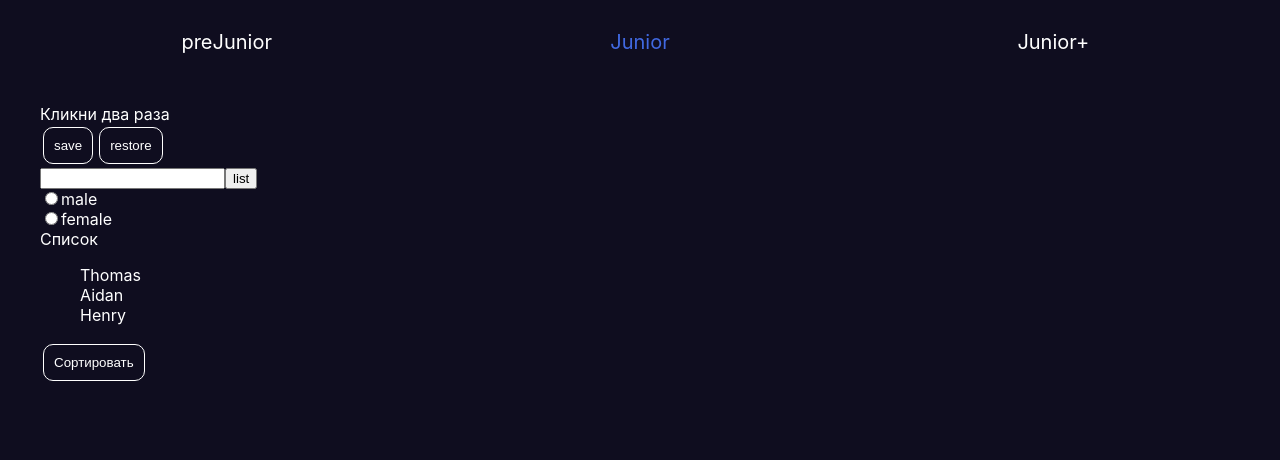
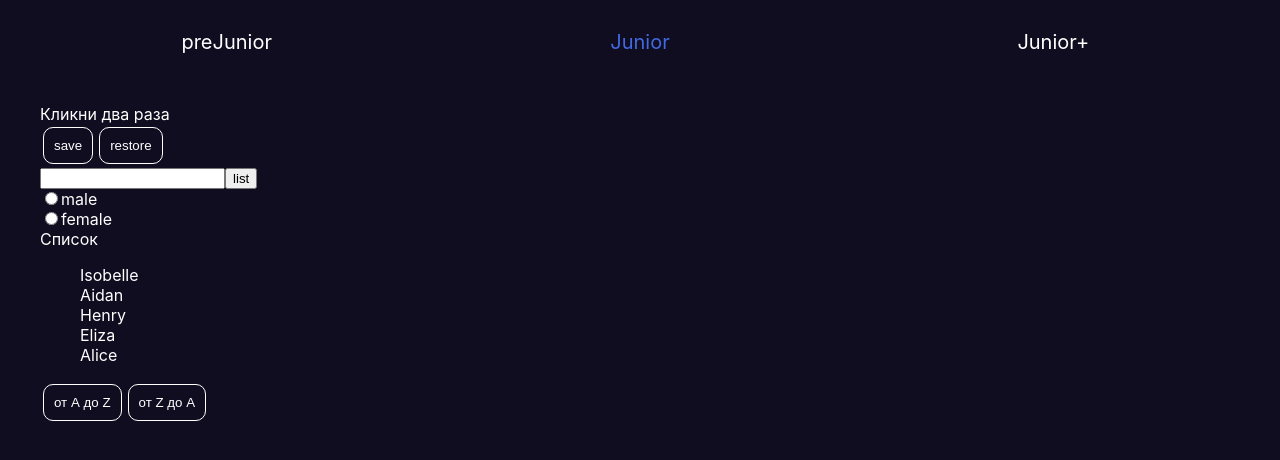
Before and after one commit to kafarzada/ot_Ignata, a React (Create React App) app: page /#/junior in a window 1280 px wide. Shown: the top 460 px of the page. Built offline with nearby package versions, Linux system fonts and the light colour scheme.

Commit message:
добавлены кнопки сортировки

```diff
--- a/src/Junior/Junior.tsx
+++ b/src/Junior/Junior.tsx
@@ -52,15 +52,20 @@ function Junior() {
 
     // ДЗ N8
     let[users, setUsers] = useState<Array<UserListType>>([
-        {id: v1(), name: "Thomas",age: 23},
+        {id: v1(), name: "Isobelle",age: 23},
         {id: v1(), name: "Aidan",age: 21},
-        {id: v1(), name: "Henry ",age: 60},
+        {id: v1(), name: "Henry",age: 60},
+        {id: v1(), name: "Eliza",age: 19},
+        {id: v1(), name: "Alice",age: 25},
     ]);
 
-    const onClickSortHandler = () => {
-        setUsers(hwReducer(users, {type: 'SORT', payload: 'down'}))
-        debugger
+    const onClickSortHandler = (s: string) => {
+        let sortedList = hwReducer(users, {type: 'SORT', payload: s});
+        setUsers([...sortedList])
     }
+
+    const renderedUsers = users.map((item, index) => <li key={index}>{item.name}</li>)
+
     // ДЗ N8
 
     return (
@@ -74,15 +79,10 @@ function Junior() {
             <div>
                 <label>Список</label>
                 <ul>
-                    {
-                        users.map(item => {
-                            return (
-                                <li>{item.name}</li>
-                            )
-                        })
-                    }
+                    {renderedUsers}
                 </ul>
-                <ButtonNya onClick={onClickSortHandler}>Сортировать</ButtonNya>
+                <ButtonNya onClick={() => {onClickSortHandler("up")}}>от А до Z</ButtonNya>
+                <ButtonNya onClick={() => {onClickSortHandler("down")}}>от Z до A</ButtonNya>
             </div>
         </div>
     )
```
